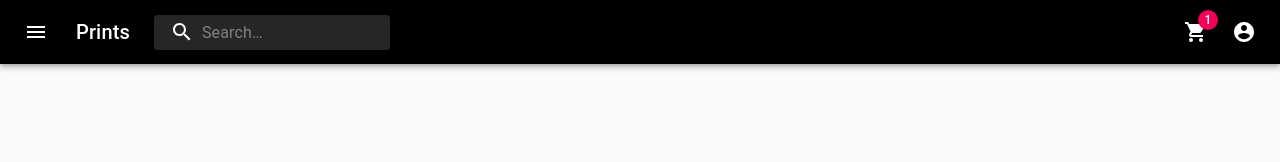
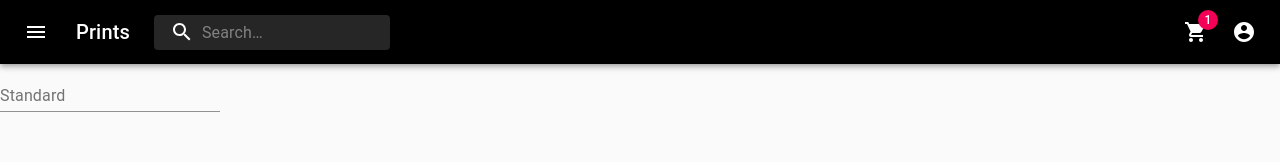
Before and after one commit to miaherman/mini-projekt-webshop, a React (Create React App) app: page /checkout in a window 1280 px wide. Shown: the top 162 px of the page. Built offline with nearby package versions, Linux system fonts and the light colour scheme; the HTML template or start-up script is replaced by a standard one.

Commit message:
påbörjat formuläret

```diff
--- a/src/components/Checkout.tsx
+++ b/src/components/Checkout.tsx
@@ -1,10 +1,23 @@
 import React, { Component } from "react";
 import PrimarySearchAppBar from "./primarySearchAppBar";
 
+import { FormControl } from '@material-ui/core';
+import TextField from '@material-ui/core/TextField';
+
 export default class Checkout extends Component {
+
+
     render() {
       return (
-      <PrimarySearchAppBar/>
+        <>
+         <PrimarySearchAppBar/>
+           <FormControl>
+           <TextField id="standard-basic" label="Standard" />
+
+           </FormControl>
+        </>
+
+
       );
     }
   }
```
